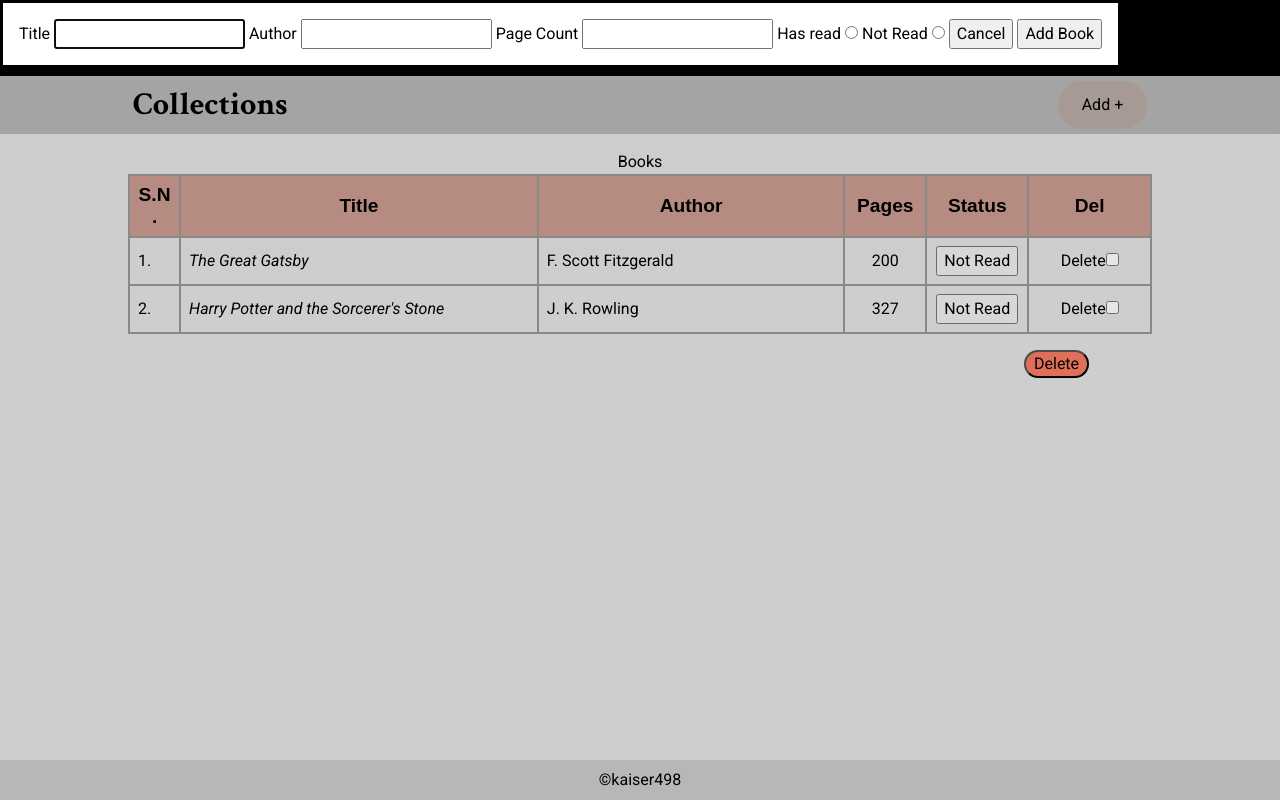
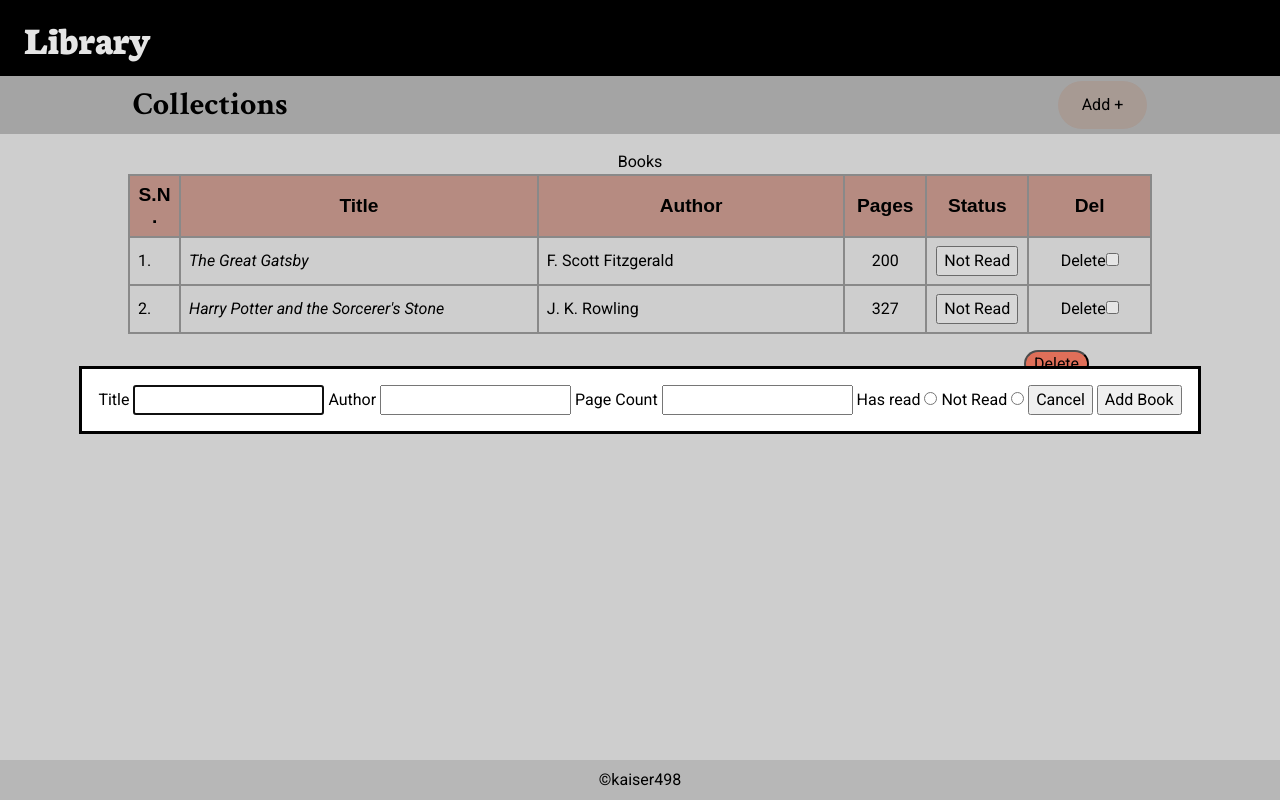
Before and after one commit to kaiser498/Project-Library, a plain HTML site: page index.html in a window 1280 px wide. Both pictures are taken after a click on the button "Add +". Drawn offline with Linux system fonts and the light colour scheme.

Commit message:
Make dialog modals appear in center of screen

```diff
--- a/styles.css
+++ b/styles.css
@@ -24,10 +24,10 @@
 
 @font-face {
   font-display: swap;
-  font-family: 'Roboto';
+  font-family: "Roboto";
   font-style: italic;
   font-weight: 400;
-  src: url('../fonts/roboto-v50-latin-italic.woff2') format('woff2');
+  src: url("../fonts/roboto-v50-latin-italic.woff2") format("woff2");
 }
 
 @font-face {
@@ -133,7 +133,7 @@ th {
 td:nth-child(2) {
   font-family: "Roboto", sans-serif, serif;
   font-style: italic;
-  font-weight: 300;
+  font-weight: 400;
 }
 
 #delete-button {
@@ -179,3 +179,10 @@ tr > :nth-child(6) {
   width: 12%;
   text-align: center;
 }
+
+#dialog-for-entry,
+#dialog-for-deletion {
+  position: absolute;
+  inset: 0;
+  margin: auto;
+}
```
